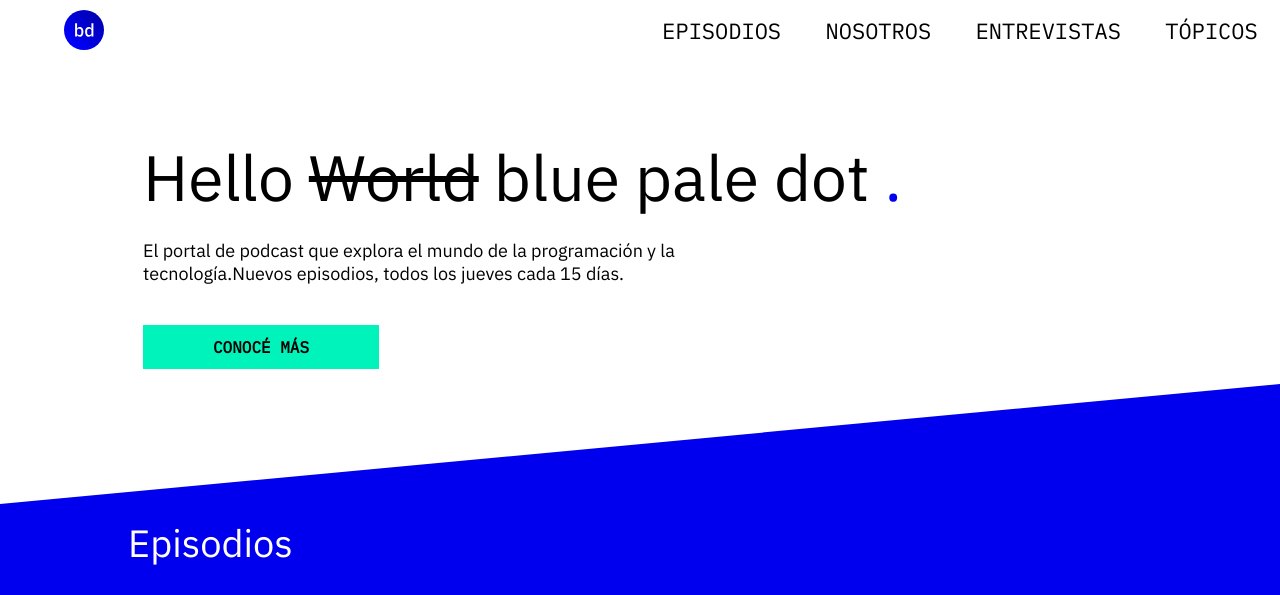
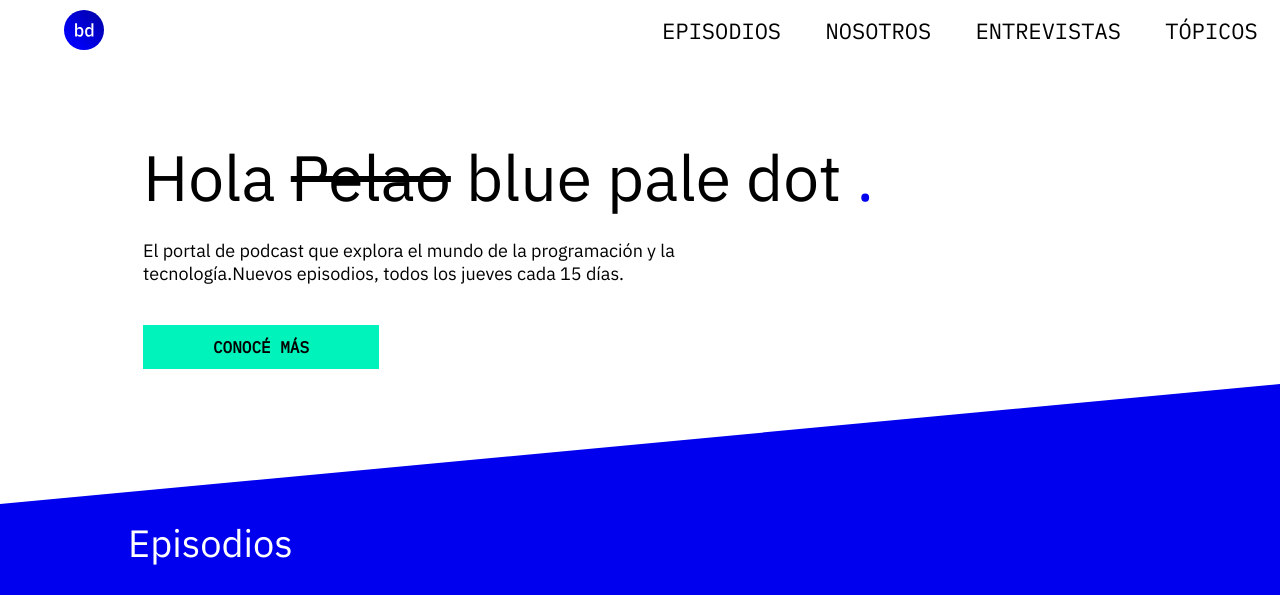
Before and after one commit to jacobo1130/Podcast-channel, a plain HTML site: page index.html in a window 1280 px wide. Shown: the top 595 px of the page. Drawn offline with Linux system fonts and the light colour scheme.

Commit message:
Update index.html

```diff
--- a/index.html
+++ b/index.html
@@ -50,7 +50,7 @@
 
     <div class="description1">
       <div class="text">
-        <h1>Hello <span class="world">World</span> blue pale dot <span class=point>.</span></h1>
+        <h1>Hola <span class="world">Pelao</span> blue pale dot <span class=point>.</span></h1>
         <br>
         <p class="descriptionmobile">
           Un podcast que explora el mundo de la programación. Nuevos episodios. Todos los jueves cada 15 días.
```
